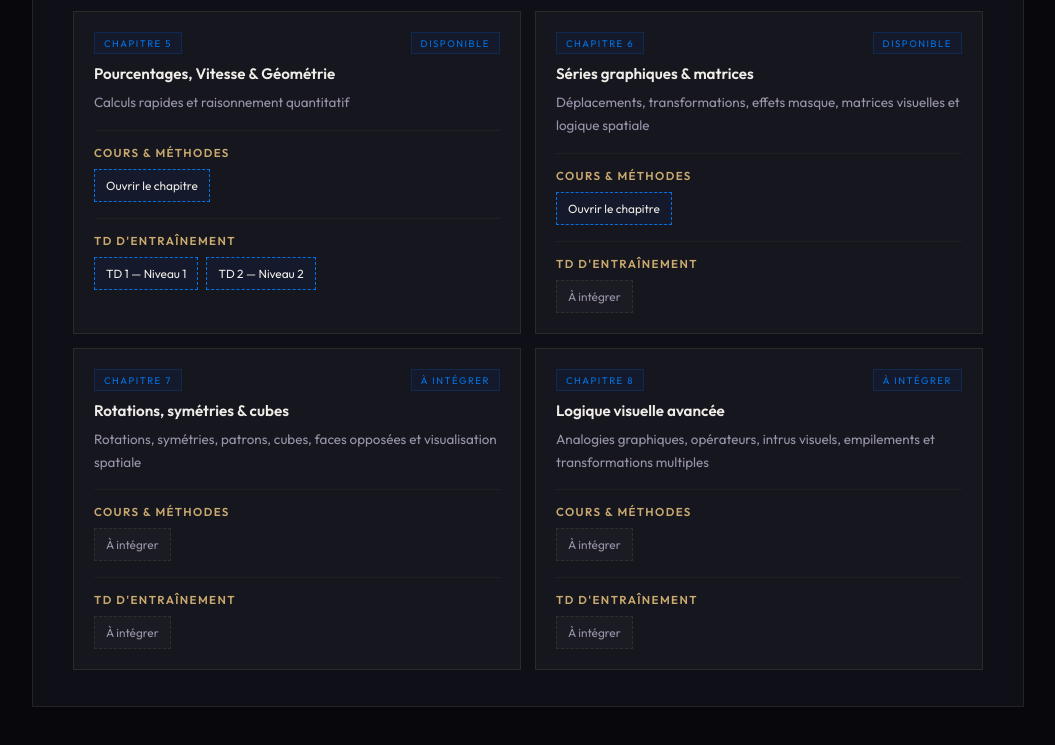
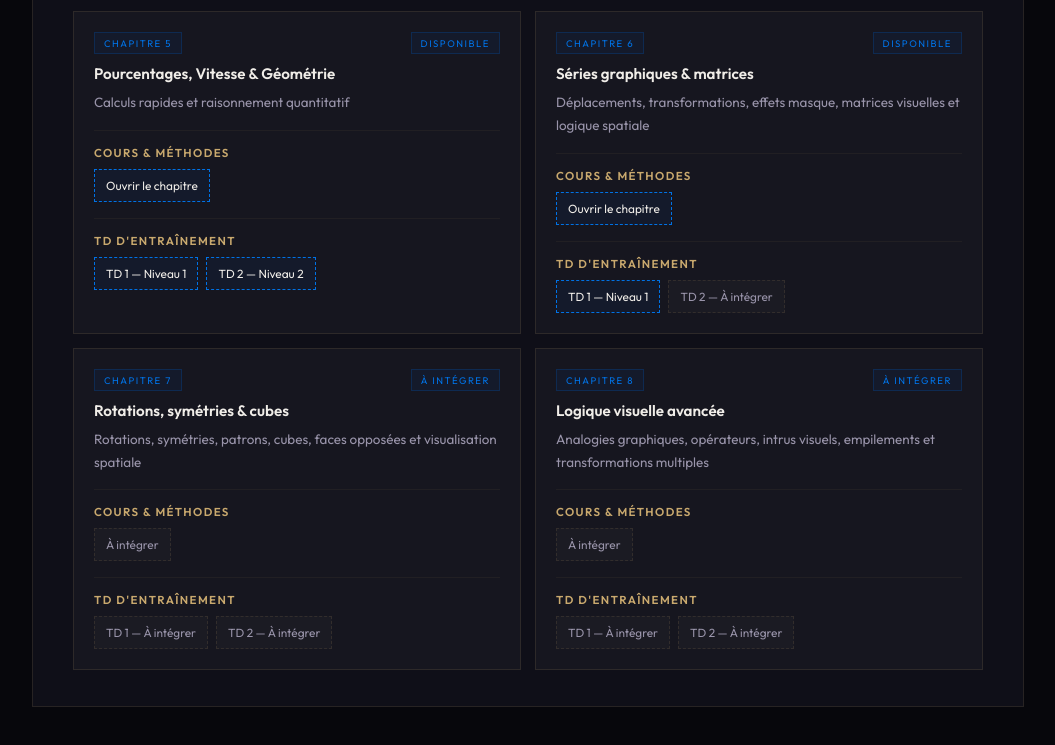
Before and after one commit to abijaoui27-ai/PREPESCP, a website: page essec-psycho.html in a window 1280 px wide. Shown: the part 1249-1994 px from the top of the page, without its empty margins (112-1167 px from the left). Drawn offline with nearby package versions, Linux system fonts and the light colour scheme.

Commit message:
Link visual reasoning TDs and prepare future visual TD placeholders

```diff
--- a/essec-psycho.html
+++ b/essec-psycho.html
@@ -28,9 +28,9 @@ const QUANT=[
 ['Mastermind BP/MP','Déduction par indices bien placés / mal placés','TD 1 — Niveau 1','TD 2 — Niveau 2','','/essec-mastermind-bp-mp.html','/essec-mastermind-bp-mp-td1.html','/essec-mastermind-bp-mp-td2.html',''],
 ['Conditions minimales','Déterminer si les informations données suffisent','TD 1 — Niveau 1','TD 2 — Niveau 2','','/essec-conditions-minimales.html','/essec-conditions-minimales-td1.html','/essec-conditions-minimales-td2.html',''],
 ['Pourcentages, Vitesse & Géométrie','Calculs rapides et raisonnement quantitatif','TD 1 — Niveau 1','TD 2 — Niveau 2','','/essec-pourcentages-vitesse-geometrie.html','/essec-pourcentages-vitesse-geometrie-td1.html','/essec-pourcentages-vitesse-geometrie-td2.html',''],
-['Séries graphiques & matrices','Déplacements, transformations, effets masque, matrices visuelles et logique spatiale','TD 1 — À intégrer','TD 2 — À intégrer','','/essec-series-graphiques-matrices.html','','',''],
-['Rotations, symétries & cubes','Rotations, symétries, patrons, cubes, faces opposées et visualisation spatiale','TD 1 — À intégrer','TD 2 — À intégrer','TD 3 — À intégrer','','','',''],
-['Logique visuelle avancée','Analogies graphiques, opérateurs, intrus visuels, empilements et transformations multiples','TD 1 — À intégrer','TD 2 — À intégrer','TD 3 — À intégrer','','','','']
+['Séries graphiques & matrices','Déplacements, transformations, effets masque, matrices visuelles et logique spatiale','TD 1 — Niveau 1','TD 2 — À intégrer','','/essec-series-graphiques-matrices.html','/essec-series-graphiques-matrices-td1.html','',''],
+['Rotations, symétries & cubes','Rotations, symétries, patrons, cubes, faces opposées et visualisation spatiale','TD 1 — À intégrer','TD 2 — À intégrer','','','','',''],
+['Logique visuelle avancée','Analogies graphiques, opérateurs, intrus visuels, empilements et transformations multiples','TD 1 — À intégrer','TD 2 — À intégrer','','','','','']
 ];
 const VERBAL=[
 ['Synonymes & Antonymes','Nuances lexicales, oppositions et pièges de vocabulaire','TD 1 — Niveau 1','TD 2 — Niveau 2','','/essec-verbal-synonymes-antonymes.html','/essec-verbal-synonymes-antonymes-td1.html','/essec-verbal-synonymes-antonymes-td2.html',''],
@@ -42,7 +42,7 @@ const VERBAL=[
 const MANAGEMENT=[
 ['Partie managériale','Espace réservé pour les futurs cas et mises en situation','TD 1 — Diagnostic managérial','TD 2 — Priorisation & arbitrage','TD 3 — Leadership & communication','','','','']
 ];
-function chapterHtml(list){return list.map((c,i)=>{let title=c[0],desc=c[1],tds=[{t:c[2],l:c[6]},{t:c[3],l:c[7]},{t:c[4],l:c[8]}].filter(x=>x.t&&x.l),link=c[5];return `<div class="chapter"><div class="chapter-top"><span class="tag">Chapitre ${i+1}</span><span class="tag">${link?'Disponible':'À intégrer'}</span></div><h4>${title}</h4><p class="muted">${desc}</p><div class="resource-block"><div class="resource-title">Cours & méthodes</div><div class="resource-row">${link?`<a class="resource ready" href="${link}">Ouvrir le chapitre</a>`:'<span class="resource">À intégrer</span>'}</div></div><div class="resource-block"><div class="resource-title">TD d'entraînement</div><div class="resource-row">${tds.length?tds.map(x=>`<a class="resource ready" href="${x.l}">${x.t}</a>`).join(''):'<span class="resource">À intégrer</span>'}</div></div></div>`}).join('')}
+function chapterHtml(list){return list.map((c,i)=>{let title=c[0],desc=c[1],raw=[{t:c[2],l:c[6]},{t:c[3],l:c[7]},{t:c[4],l:c[8]}].filter(x=>x.t);let link=c[5];return `<div class="chapter"><div class="chapter-top"><span class="tag">Chapitre ${i+1}</span><span class="tag">${link?'Disponible':'À intégrer'}</span></div><h4>${title}</h4><p class="muted">${desc}</p><div class="resource-block"><div class="resource-title">Cours & méthodes</div><div class="resource-row">${link?`<a class="resource ready" href="${link}">Ouvrir le chapitre</a>`:'<span class="resource">À intégrer</span>'}</div></div><div class="resource-block"><div class="resource-title">TD d'entraînement</div><div class="resource-row">${raw.length?raw.map(x=>x.l?`<a class="resource ready" href="${x.l}">${x.t}</a>`:`<span class="resource">${x.t}</span>`).join(''):'<span class="resource">À intégrer</span>'}</div></div></div>`}).join('')}
 function render(){quantCards.innerHTML=chapterHtml(QUANT);verbalCards.innerHTML=chapterHtml(VERBAL);managementCards.innerHTML=chapterHtml(MANAGEMENT);testChapters.innerHTML=[...QUANT,...VERBAL,...MANAGEMENT].map(c=>`<div class="check">${c[0]}</div>`).join('')}
 document.querySelectorAll('.subbtn').forEach(btn=>btn.addEventListener('click',()=>{let id=btn.dataset.sub;document.querySelectorAll('.subbtn').forEach(b=>b.classList.toggle('active',b===btn));document.querySelectorAll('.subpanel').forEach(p=>p.classList.toggle('active',p.id==='sub-'+id))}));render();
 </script>
```
